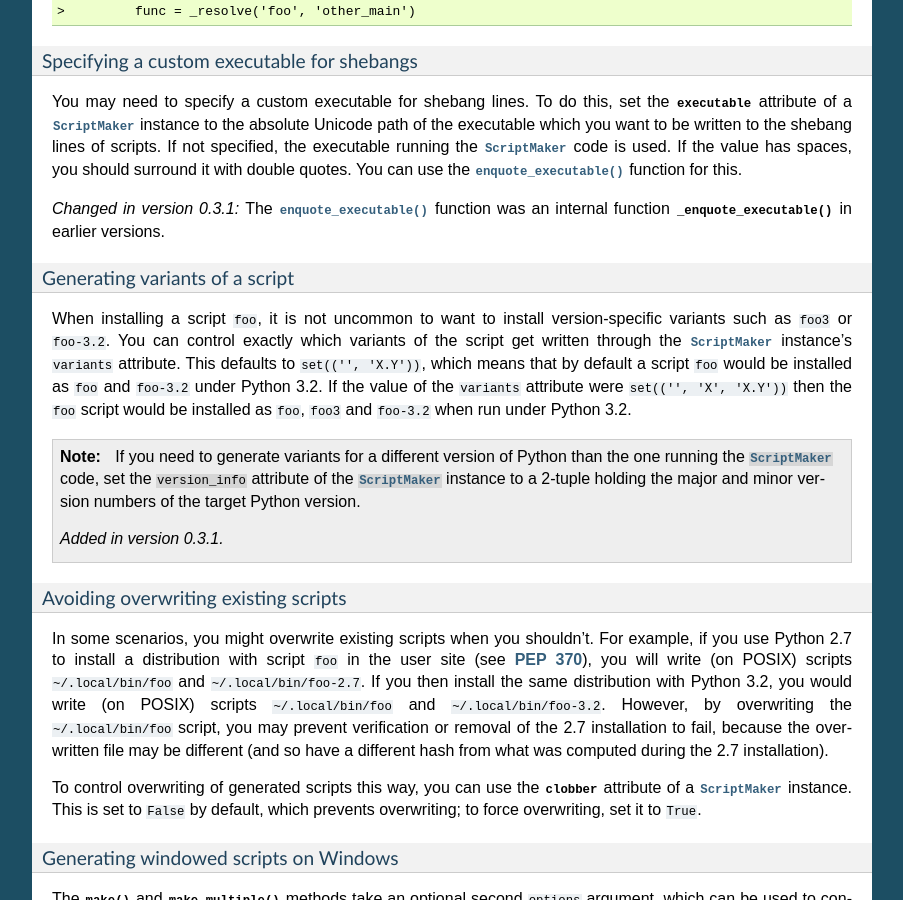
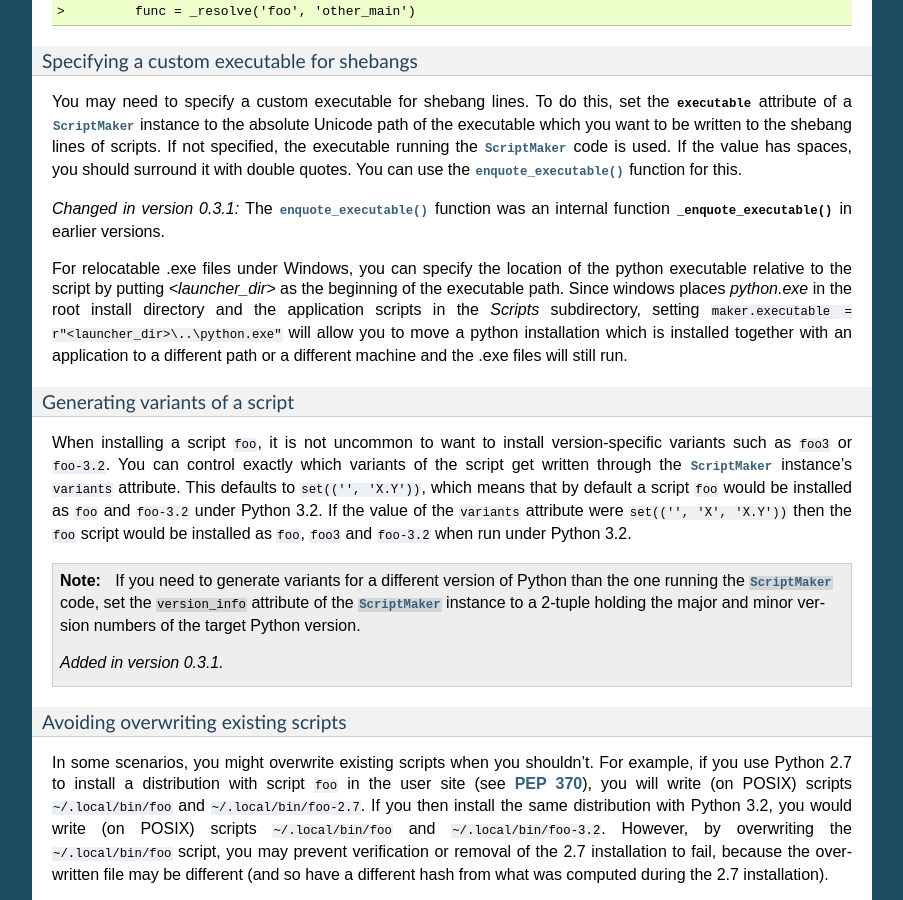
Before and after one commit to pypa/distlib, a Sphinx documentation site: the page built from docs/tutorial.rst, in a window 1280 px wide and 900 px high, scrolled down 19123 px. Shown: the whole window, without its empty margins (198-1101 px from the left). Built offline with Sphinx 7.4.7, drawn with Linux system fonts in a browser that asks for light colours; formulas are drawn with MathJax 3.

Commit message:
Document usage of <launcher_dir> in shebang lines. Thanks to Paul Kienzle for the patch.

```diff
--- a/docs/tutorial.rst
+++ b/docs/tutorial.rst
@@ -1284,6 +1284,14 @@ the :func:`enquote_executable` function for this.
    The :func:`enquote_executable` function was an internal function
    :func:`_enquote_executable` in earlier versions.
 
+For relocatable .exe files under Windows, you can specify the location of the python
+executable relative to the script by putting *<launcher_dir>* as the beginning of the
+executable path.  Since windows places *python.exe* in the root install directory and
+the application scripts in the *Scripts* subdirectory, setting ``maker.executable =
+r"<launcher_dir>\..\python.exe"`` will allow you to move a python installation which is
+installed together with an application to a different path or a different machine and
+the .exe files will still run.
+
 
 Generating variants of a script
 ~~~~~~~~~~~~~~~~~~~~~~~~~~~~~~~
```
